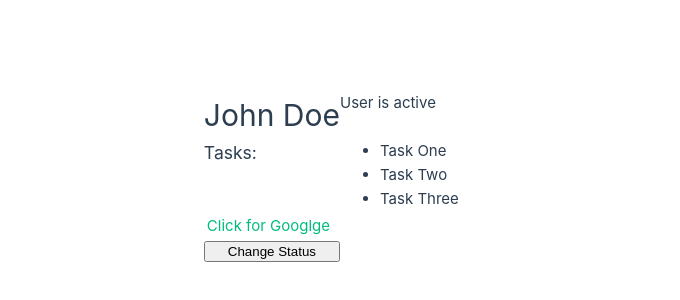
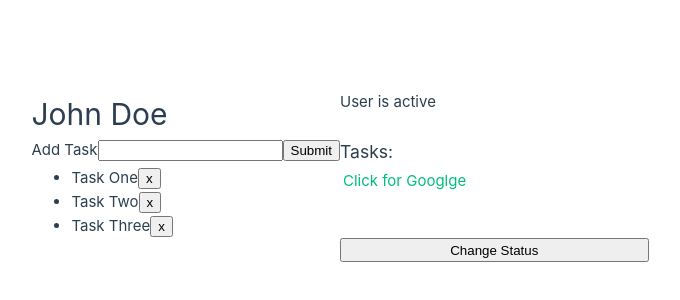
Before and after one commit to doraemonpup/vue-jobs, a Vue app: page / in a window 1280 px wide. Shown: the part 224-524 px from the top of the page, without its empty margins (300-980 px from the left). Built offline with nearby package versions, Linux system fonts and the light colour scheme.

Commit message:
added function to add and remove task

```diff
--- a/src/App.vue
+++ b/src/App.vue
@@ -4,6 +4,7 @@
 const name = ref('John Doe')
 const status = ref('active')
 const tasks = ref(['Task One', 'Task Two', 'Task Three'])
+const newTask = ref('')
 
 const toggleStatus = () => {
   if (status.value === 'active') {
@@ -13,6 +14,17 @@
   } else {
     status.value = 'active'
   }
+}
+
+const addTask = () => {
+  if (newTask.value.trim() !== '') {
+    tasks.value.push(newTask.value)
+    newTask.value = ''
+  }
+}
+
+const deleteTask = index => {
+  tasks.value.splice(index, 1)
 }
 </script>
 
@@ -24,10 +36,21 @@
   <p v-else-if="status === 'pending'">User is pending</p>
   <p v-else>User is inactive</p>
 
+  <form @submit.prevent="addTask">
+    <label for="newTask">Add Task</label>
+    <input type="text" id="newTask" name="newTask" v-model="newTask" />
+    <button type="submit">Submit</button>
+  </form>
+
   <!-- v-for -->
   <h3>Tasks:</h3>
   <ul>
-    <li v-for="task in tasks" :key="task">{{ task }}</li>
+    <li v-for="(task, index) in tasks" :key="index">
+      <span>
+        {{ task }}
+      </span>
+      <button @click="deleteTask(index)">x</button>
+    </li>
   </ul>
 
   <!-- v-bind -->
```
